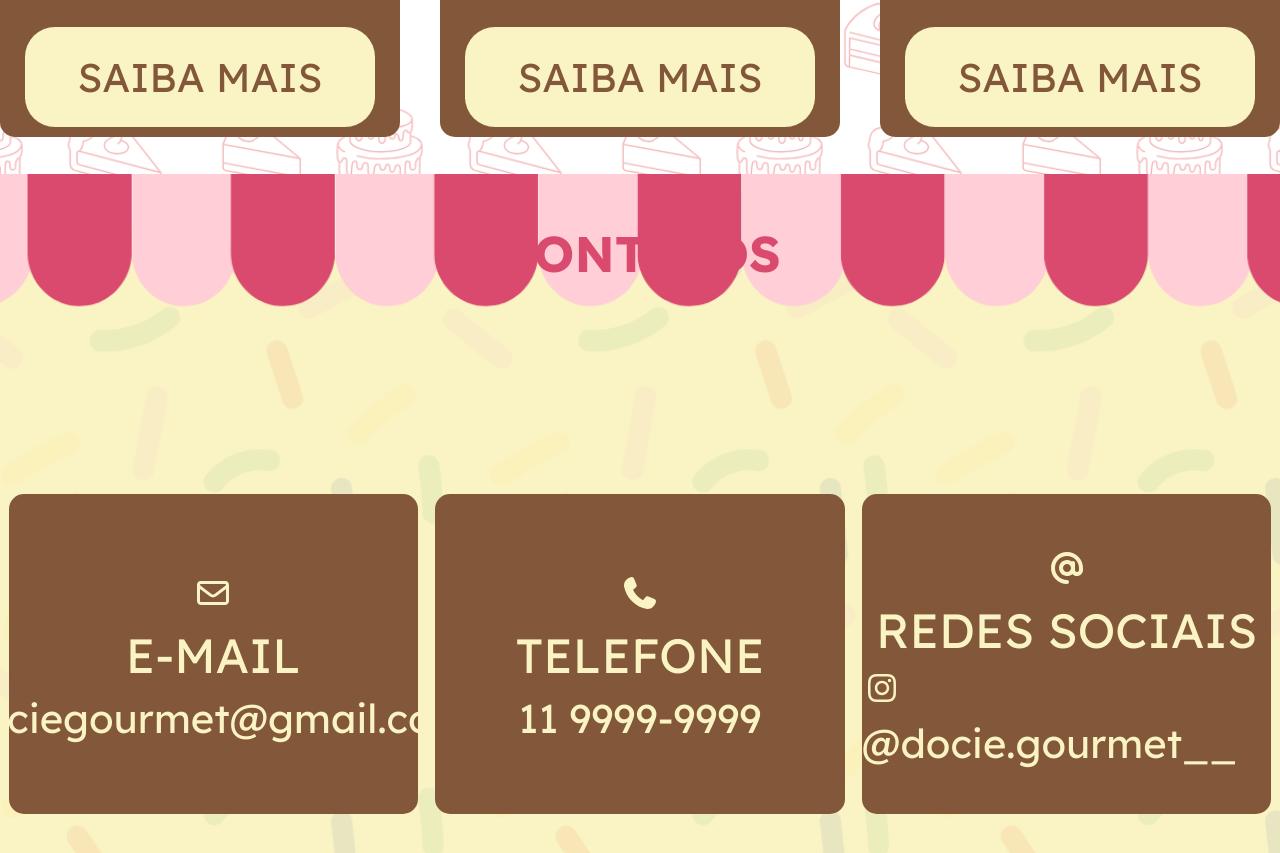
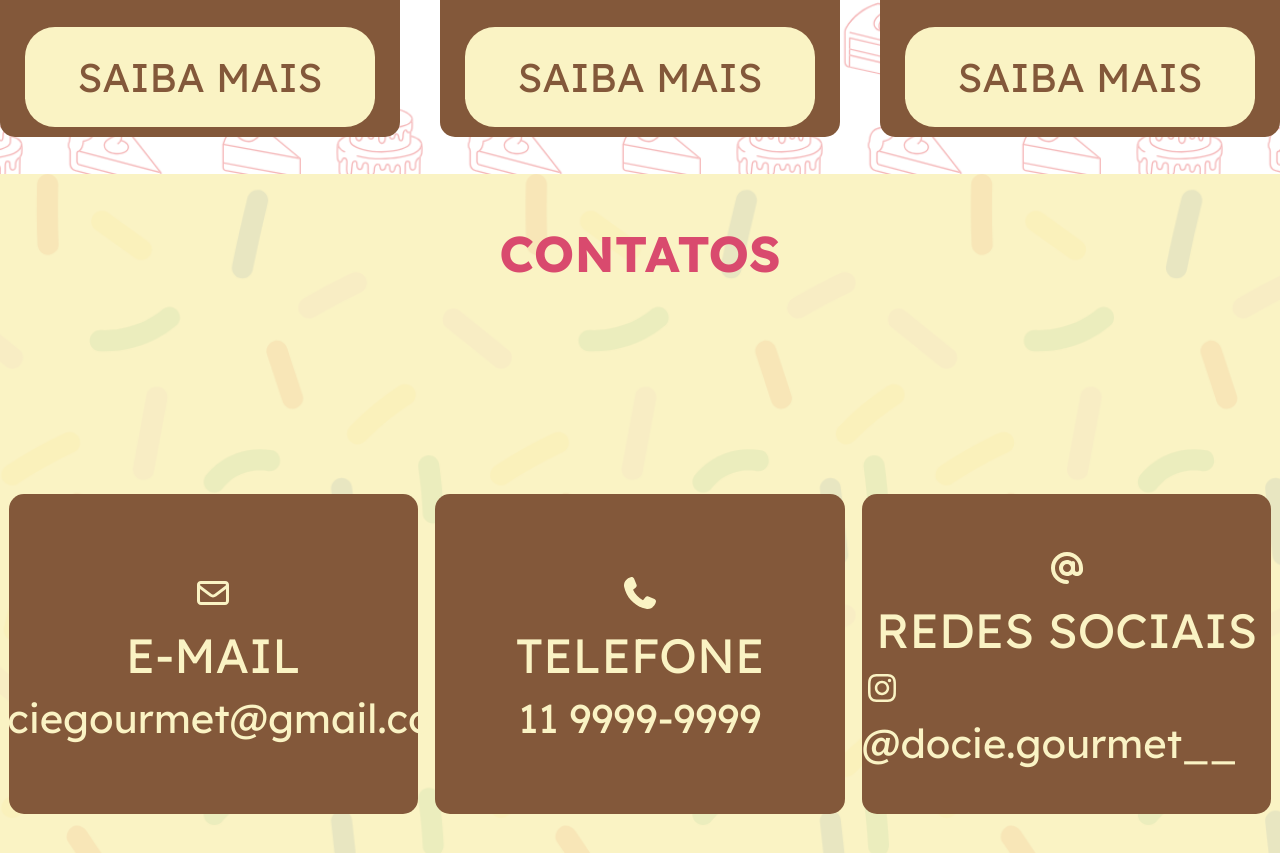
Before and after one commit to doomzyangek/Docie_Gourmet-Projeto_Doar, a React (Vite) app: page / in a window 1280 px wide. Shown: the part 1426-2279 px from the top of the page. Built offline with nearby package versions, Linux system fonts and the light colour scheme.

Commit message:
Docie gourmet 666

```diff
--- a/src/components/Contatos/styles.js
+++ b/src/components/Contatos/styles.js
@@ -1,7 +1,7 @@
 import styled from 'styled-components';
 
 export const ContatosContainer = styled.div`
-  background-image: url('/src/assets/parede.png');
+  background-image: url('/src/assets/fundo.png');
 
   background-repeat: no-repeat;
   background-size: cover;
--- a/src/components/Produtos/styles-produtos.js
+++ b/src/components/Produtos/styles-produtos.js
@@ -60,7 +60,7 @@
         border-radius: 30px;
         margin-bottom: 10px;
         position: absolute;
-
+        transition: transform 0.5s ease;
         & p{
             font-family: 'Lexend', cursive;
             font-size: 40px;
@@ -72,7 +72,6 @@
 
         &:hover {
             transform: scale(1.05);
-            transition: transform 0.5s ease;
             cursor: url('/src/assets/rosquinha_mordida.png') 16 16, auto;
         }
     }
```
